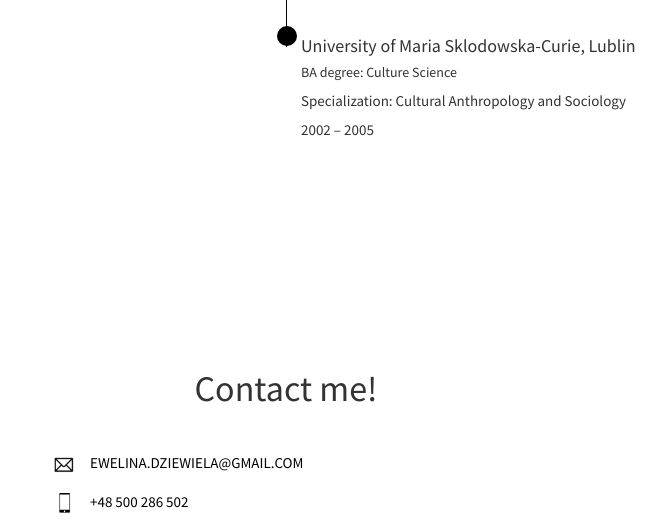
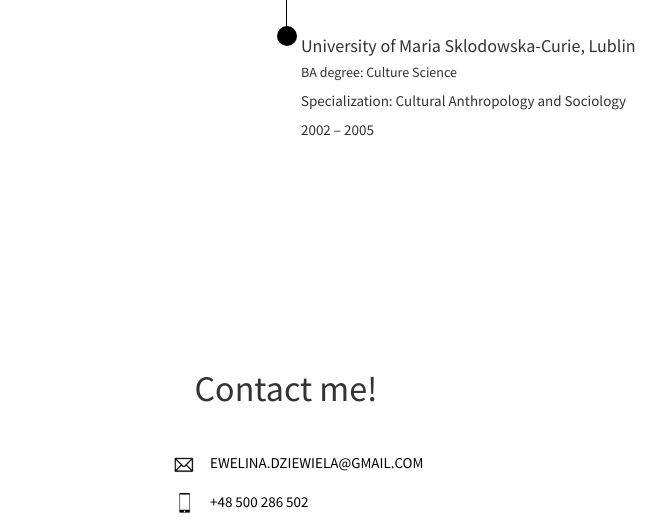
Before and after one commit to EwelinaDziewiela/myPortfolio, a plain HTML site: page index.html in a window 1280 px wide. Shown: the part 4370-4895 px from the top of the page, without its empty margins (354-1020 px from the left). Drawn offline with nearby package versions, Linux system fonts and the light colour scheme.

Commit message:
fix for styles

```diff
--- a/index.html
+++ b/index.html
@@ -446,7 +446,7 @@
 
           <div class="container table-container">
             <div class="row">
-              <div class="col-md-6 col-xs-12">
+              <div class="col-xs-12 table-wrapper">
                 <table class="table">
                   <thead>
                   <tr>
--- a/styles/application.css
+++ b/styles/application.css
@@ -95,7 +95,7 @@
 .edu-horizontal_line {
   width: 1px;
   background: black;
-  height: 80%;
+  height: 77%;
   left: 50%;
   position: absolute;
 }
@@ -174,6 +174,12 @@
   margin-bottom: 80px;
 }
 
+.table-wrapper {
+  display: inline-block;
+  text-align: center;
+
+}
+
 .table td, .table th {
   border: none !important;
 }
@@ -181,7 +187,8 @@
 .table {
   text-align: left;
   display: inline-block;
-  margin-left: 300px;
+  width: 300px;
+
 }
 
 .gototop-icon {
```
